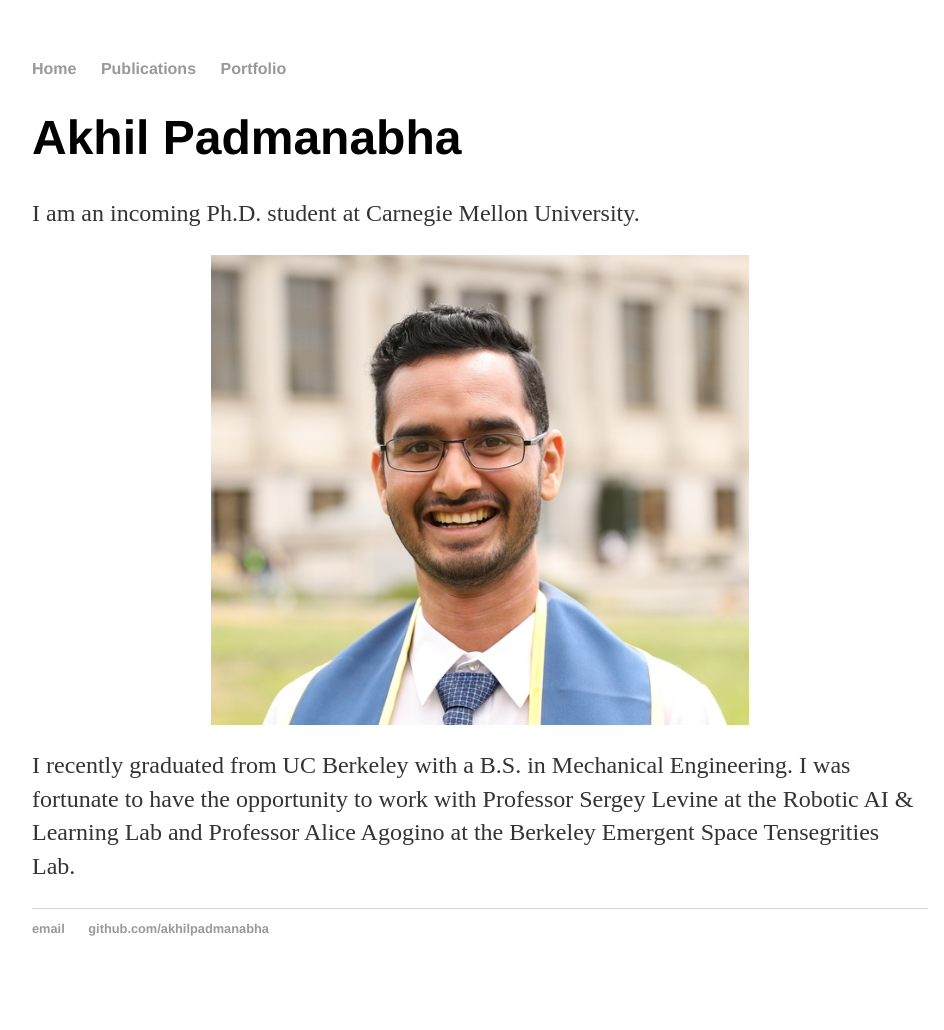
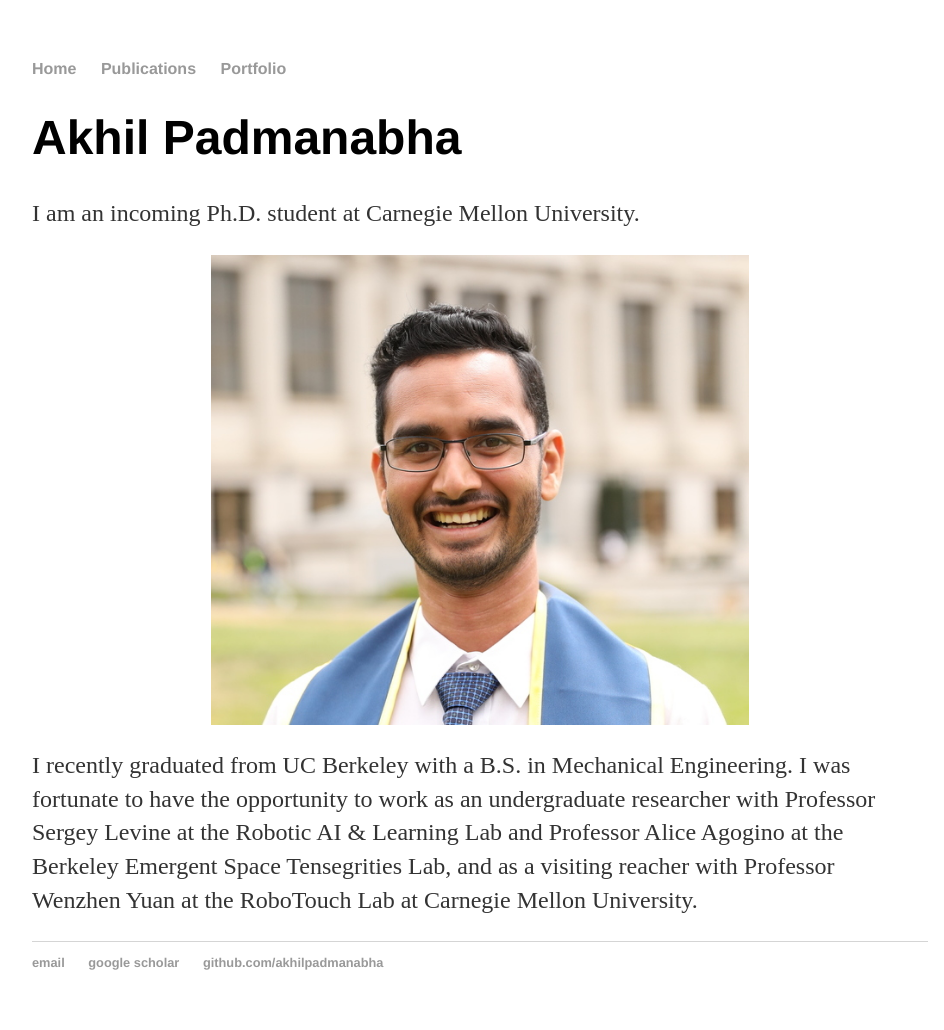
Before and after one commit to akhilpadmanabha/akhilpadmanabha.github.io, a Jekyll site: the page built from index.html, in a window 1280 px wide. Shown: the whole page, without its empty margins (160-1104 px from the left). Built offline with Jekyll 4.4.1, drawn with Linux system fonts in a browser that asks for light colours; before the commit the page ends 996 px from its top, so only the background shows below that.

Commit message:
more content

```diff
--- a/_layouts/default.html
+++ b/_layouts/default.html
@@ -21,6 +21,7 @@
 			<footer>
 	    		<ul>
 	        		<li><a href="mailto:akhil.padmanabha@gmail.com">email</a></li>
+							<li><a href="https://scholar.google.com/citations?user=vkIZcRIAAAAJ&hl=en">google scholar</a></li>
 	        		<li><a href="https://github.com/akhilpadmanabha">github.com/akhilpadmanabha</a></li>
 				</ul>
 			</footer>
--- a/css/main.css
+++ b/css/main.css
@@ -45,17 +45,12 @@ ul.posts li {
 
 img {
 
-
 display: block;
-
 
 width: 60%;
 
-
 margin-left: auto;
-
 
 margin-right: auto;
 
-
 }
--- a/index.html
+++ b/index.html
@@ -12,7 +12,9 @@ title: Akhil Padmanabha
 
 <div class="blurb">
 	<p>I recently graduated from UC Berkeley with a B.S. in Mechanical Engineering.
-		I was fortunate to have the opportunity to work with Professor Sergey Levine
-		at the Robotic AI & Learning Lab and Professor Alice Agogino at the Berkeley
-		Emergent Space Tensegrities Lab.</p>
+		I was fortunate to have the opportunity to work as an undergraduate researcher
+		with Professor Sergey Levine at the Robotic AI & Learning Lab
+		and Professor Alice Agogino at the Berkeley Emergent Space Tensegrities Lab,
+		and as a visiting reacher with Professor Wenzhen Yuan at the
+		RoboTouch Lab at Carnegie Mellon University.</p>
 </div>
```
